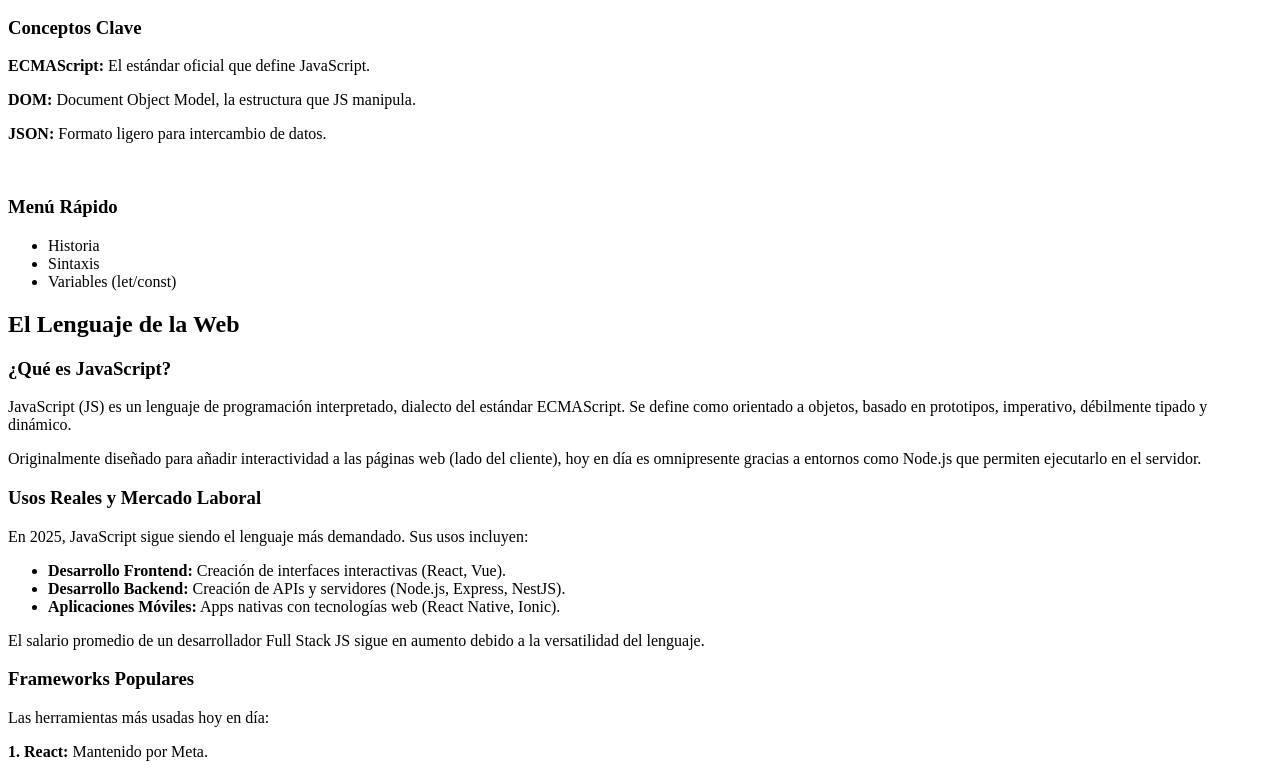
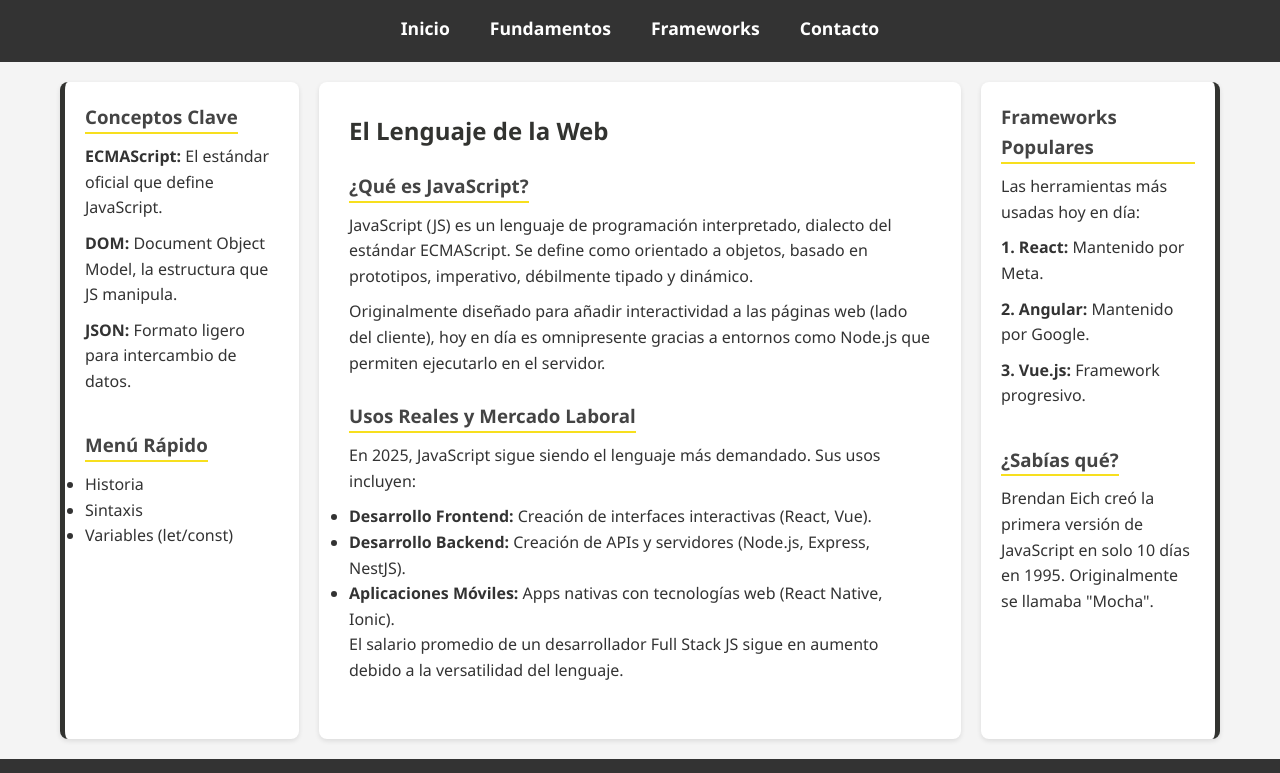
Before and after one commit to AxelLerma/Html06---Practica-Sitio-Web, a plain HTML site: page index.html in a window 1280 px wide. Shown: the part 100-873 px from the top of the page. Drawn offline with Linux system fonts and the light colour scheme; the site is published under a folder, as on GitHub Pages, so addresses that start at the root find nothing.

Commit message:
[COMPLETED]: cambios de funcionalidad hechos en index y style

```diff
--- a/index.html
+++ b/index.html
@@ -5,23 +5,20 @@
     <meta name="viewport" content="width=device-width, initial-scale=1.0">
     <title>Introducción a JS Moderno</title>
     <!-- En tu proyecto real, descomenta la siguiente línea y borra las etiquetas <style> -->
-    <link rel="stylesheet" href="/css/style.css">
-
-    <style>
-        </style>
+    <link rel="stylesheet" href="css/style.css">
 </head>
 
 <body>
 
-    <header>
+    <header id="inicio">
         <h1>Introducción a JavaScript Moderno</h1>
     </header>
 
     <nav>
-        <a href="#">Inicio</a>
-        <a href="#">Fundamentos</a>
-        <a href="#">Frameworks</a>
-        <a href="#">Contacto</a>
+        <a href="#inicio">Inicio</a>
+        <a href="#fundamentos">Fundamentos</a>
+        <a href="#frameworks">Frameworks</a>
+        <a href="#contacto">Contacto</a>
     </nav>
 
     <main>
@@ -41,7 +38,7 @@
             </ul>
         </aside>
 
-        <article>
+        <article id="fundamentos">
             <h2>El Lenguaje de la Web</h2>
 
             <section>
@@ -62,7 +59,7 @@
             </section>
         </article>
 
-        <aside class="right">
+        <aside class="right" id="frameworks">
             <h3>Frameworks Populares</h3>
             <p>Las herramientas más usadas hoy en día:</p>
             <p><strong>1. React:</strong> Mantenido por Meta.</p>
@@ -75,7 +72,7 @@
 
     </main>
 
-    <footer>
+    <footer id="contacto">
         <p>Alumno: Lerma Aguilar Axel Yahir | Materia: Aplicaciones de Internet | Fecha: 11/02/2025</p>
     </footer>
 
```
Also changed, not shown: css/style.css (+3 -4 lines).
